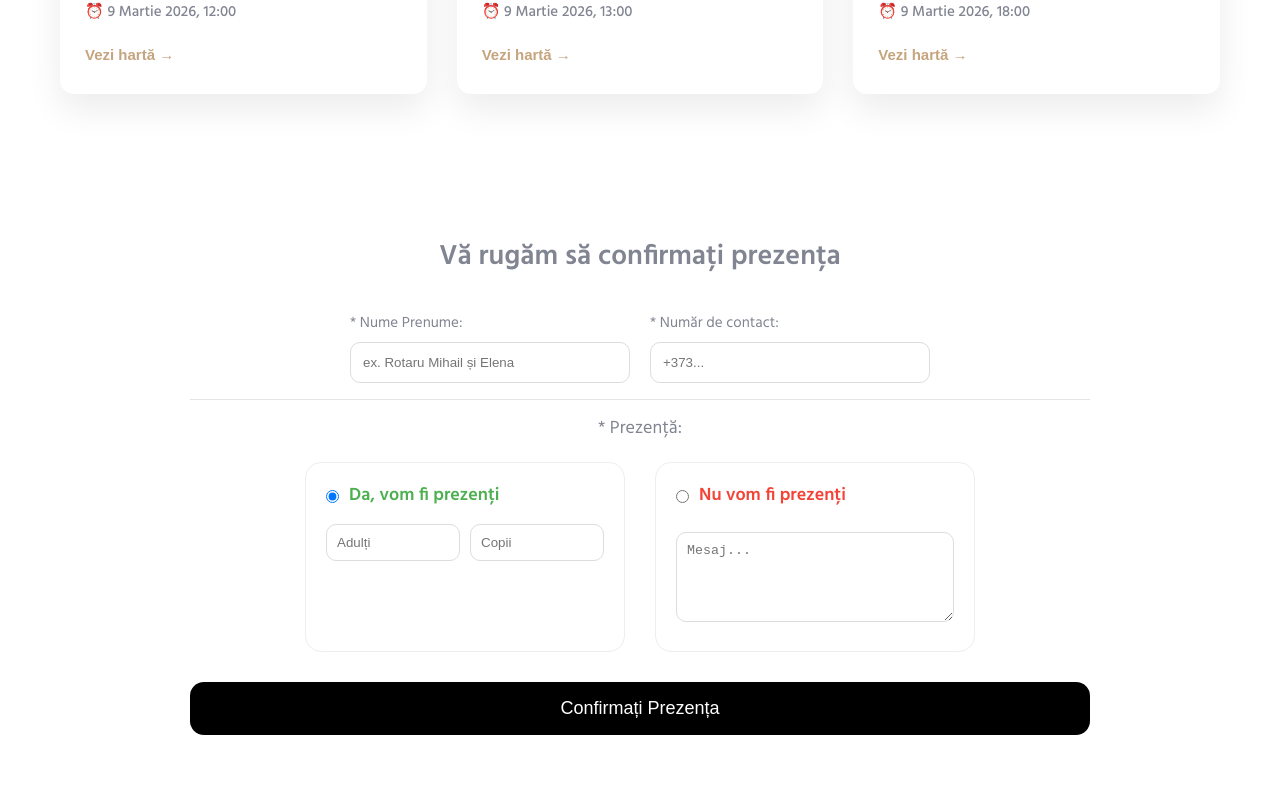
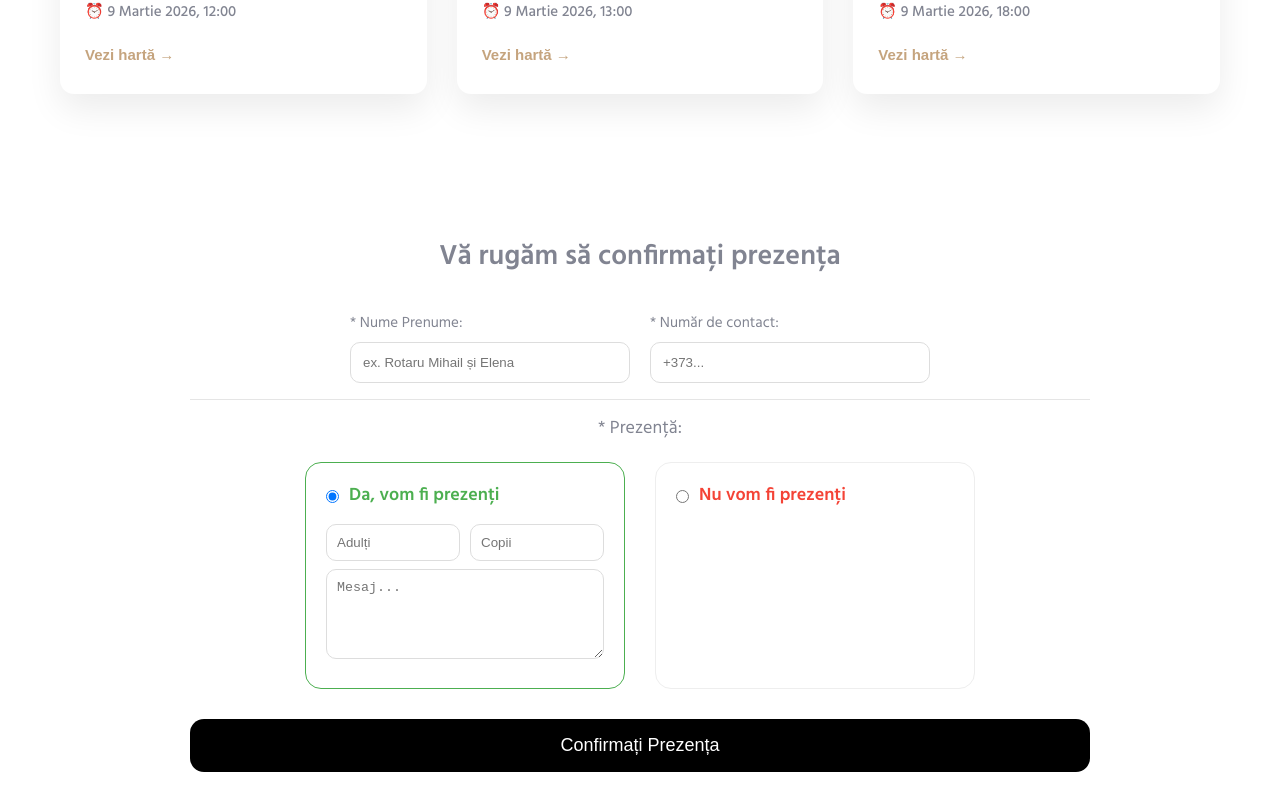
Before and after one commit to IOSIFSTATOV/invitatie, a React (Create React App) app: page / in a window 1280 px wide. Shown: the part 3052-3862 px from the top of the page. Built offline with nearby package versions, Linux system fonts and the light colour scheme.

Commit message:
add mesaj pentru Nu confirmare

```diff
--- a/src/componets/Confirmare/Confirmare.jsx
+++ b/src/componets/Confirmare/Confirmare.jsx
@@ -1,6 +1,6 @@
 import styles from './Confirmare.module.css'
 import { useState } from 'react'
-import emailjs from '@emailjs/browser' // или '@emailjs/browser', если ты используешь npm install @emailjs/browser
+import emailjs from '@emailjs/browser'
 
 const Confirmare = () => {
   const [form, setForm] = useState({
@@ -35,7 +35,7 @@ const Confirmare = () => {
         kids: '',
         message: '',
       })
-    } catch (err) {
+    } catch {
       alert('Eroare la trimitere ❌')
     }
   }
@@ -76,7 +76,13 @@ const Confirmare = () => {
 
           <label className={styles.mainLabel}>* Prezență:</label>
           <div className={styles.presenceRow}>
-            <div className={styles.cardYes}>
+            {/* Карточка Да */}
+            <div
+              className={styles.cardYes}
+              style={{
+                borderColor: form.attend === 'Da' ? '#4caf50' : '#eee',
+              }}
+            >
               <div className={styles.radioLine}>
                 <input
                   type="radio"
@@ -104,9 +110,27 @@ const Confirmare = () => {
                   onChange={handleChange}
                 />
               </div>
+
+              {/* Mesaj показываем, если выбрано Da */}
+              {form.attend === 'Da' && (
+                <div className={styles.message}>
+                  <textarea
+                    name="message"
+                    placeholder="Mesaj..."
+                    value={form.message}
+                    onChange={handleChange}
+                  />
+                </div>
+              )}
             </div>
 
-            <div className={styles.cardNo}>
+            {/* Карточка Nu */}
+            <div
+              className={styles.cardNo}
+              style={{
+                borderColor: form.attend === 'Nu' ? '#f44336' : '#eee',
+              }}
+            >
               <div className={styles.radioLine}>
                 <input
                   type="radio"
@@ -118,6 +142,8 @@ const Confirmare = () => {
                 <span className={styles.noText}>Nu vom fi prezenți</span>
               </div>
 
+              {/* Mesaj показываем, если выбрано Nu */}
+              {form.attend === 'Nu' && (
                 <div className={styles.message}>
                   <textarea
                     name="message"
@@ -126,6 +152,7 @@ const Confirmare = () => {
                     onChange={handleChange}
                   />
                 </div>
+              )}
             </div>
           </div>
 
```
Lines whose indentation alone changed are shown as unchanged.
